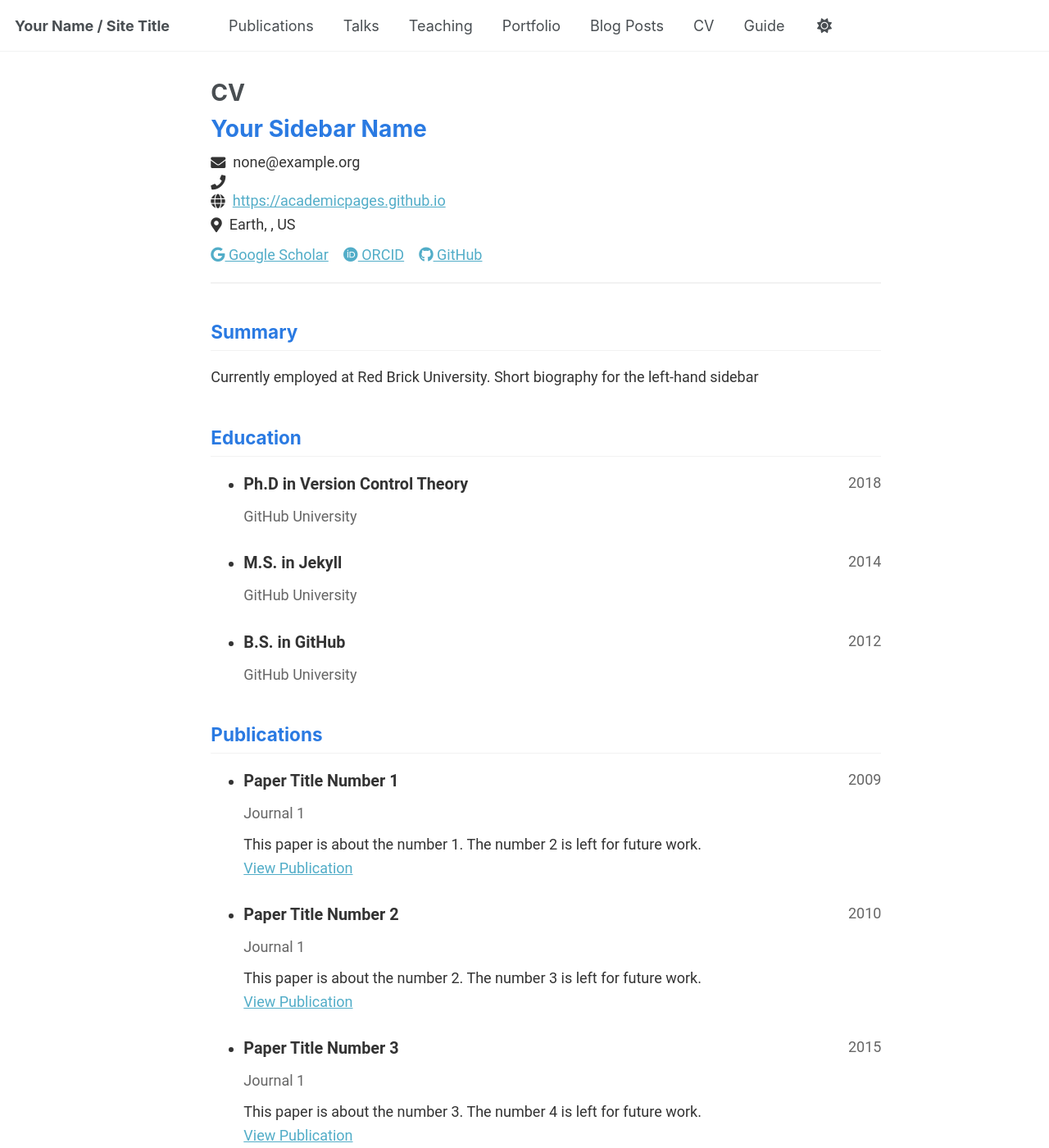
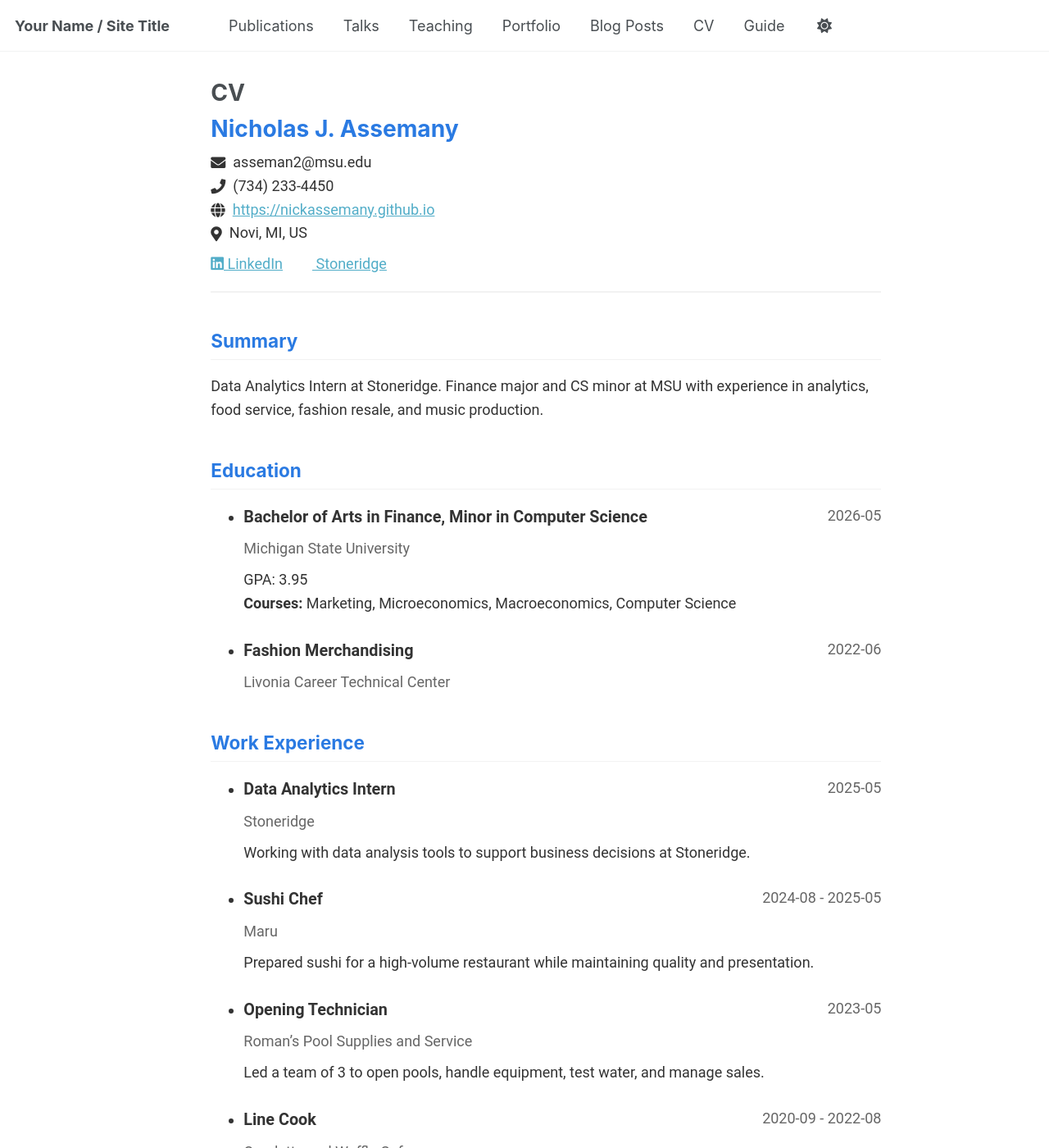
Before and after one commit to nickassemany/nickassemany.github.io, a Jekyll site: the page built from _pages/cv-json.md, in a window 1280 px wide and 1400 px high. Shown: the whole window at 82% size. Built offline with Jekyll 4.4.1, drawn with Linux system fonts in a browser that asks for light colours; some of the changed text lies outside the part shown.

Commit message:
Resume added

```diff
--- a/_data/cv.json
+++ b/_data/cv.json
@@ -1,152 +1,115 @@
 {
   "basics": {
-    "name": "Your Sidebar Name",
-    "email": "none@example.org",
-    "phone": "",
-    "website": "https://academicpages.github.io",
-    "summary": "Currently employed at Red Brick University. Short biography for the left-hand sidebar",
+    "name": "Nicholas J. Assemany",
+    "email": "asseman2@msu.edu",
+    "phone": "(734) 233-4450",
+    "website": "https://nickassemany.github.io",
+    "summary": "Data Analytics Intern at Stoneridge. Finance major and CS minor at MSU with experience in analytics, food service, fashion resale, and music production.",
     "location": {
-      "address": "",
-      "postalCode": "",
-      "city": "Earth",
+      "city": "Novi",
       "countryCode": "US",
-      "region": ""
+      "region": "MI"
     },
     "profiles": [
       {
-        "network": "Google Scholar",
-        "username": "",
-        "url": "https://scholar.google.com/citations?user=PS_CX0AAAAAJ"
+        "network": "LinkedIn",
+        "url": "https://www.linkedin.com/in/nicholas-assemany"
       },
       {
-        "network": "ORCID",
-        "username": "",
-        "url": "http://orcid.org/yourorcidurl"
+        "university": "MSU",
+        "url": "https://msu.edu"
       },
       {
-        "network": "GitHub",
+        "network": "Stoneridge",
         "username": "academicpages",
-        "url": "https://github.com/academicpages"
+        "url": "https://www.stoneridge.com/"
       }
     ]
   },
-  "work": [],
+  "work": [
+    {
+      "position": "Data Analytics Intern",
+      "company": "Stoneridge",
+      "location": "Novi, MI",
+      "startDate": "2025-05",
+      "summary": "Working with data analysis tools to support business decisions at Stoneridge."
+    },
+    {
+      "position": "Sushi Chef",
+      "company": "Maru",
+      "location": "Lansing, MI",
+      "startDate": "2024-08",
+      "endDate": "2025-05",
+      "summary": "Prepared sushi for a high-volume restaurant while maintaining quality and presentation."
+    },
+    {
+      "position": "Opening Technician",
+      "company": "Roman\u2019s Pool Supplies and Service",
+      "location": "Howell, MI",
+      "startDate": "2023-05",
+      "summary": "Led a team of 3 to open pools, handle equipment, test water, and manage sales."
+    },
+    {
+      "position": "Line Cook",
+      "company": "Omelette and Waffle Cafe",
+      "location": "Plymouth, MI",
+      "startDate": "2020-09",
+      "endDate": "2022-08",
+      "summary": "Prepared meals, maintained cleanliness, managed opening/closing responsibilities."
+    },
+    {
+      "position": "Clothing Reseller",
+      "company": "Self-Employed",
+      "location": "Northville, MI",
+      "startDate": "2019-12",
+      "endDate": "2022-08",
+      "summary": "Bought and sold fashion goods; maintained 5-star seller rating."
+    },
+    {
+      "position": "Music Producer",
+      "company": "Freelance",
+      "location": "Northville, MI",
+      "startDate": "2018-05",
+      "endDate": "2021-01",
+      "summary": "Produced hip-hop and RNB beats; collaborated with artists and producers."
+    }
+  ],
   "education": [
     {
-      "institution": "GitHub University",
-      "area": "Ph.D in Version Control Theory",
-      "studyType": "",
-      "startDate": "",
-      "endDate": "2018",
-      "gpa": null,
-      "courses": []
+      "institution": "Michigan State University",
+      "area": "Bachelor of Arts in Finance, Minor in Computer Science",
+      "location": "East Lansing, MI",
+      "startDate": "2022-08",
+      "endDate": "2026-05",
+      "gpa": "3.95",
+      "courses": [
+        "Marketing",
+        "Microeconomics",
+        "Macroeconomics",
+        "Computer Science"
+      ]
     },
     {
-      "institution": "GitHub University",
-      "area": "M.S. in Jekyll",
-      "studyType": "",
-      "startDate": "",
-      "endDate": "2014",
-      "gpa": null,
-      "courses": []
-    },
-    {
-      "institution": "GitHub University",
-      "area": "B.S. in GitHub",
-      "studyType": "",
-      "startDate": "",
-      "endDate": "2012",
-      "gpa": null,
-      "courses": []
+      "institution": "Livonia Career Technical Center",
+      "area": "Fashion Merchandising",
+      "location": "Livonia, MI",
+      "startDate": "2021-09",
+      "endDate": "2022-06",
+      "summary": "Learned about fashion history, design, merchandising, and hosted a fashion show."
     }
   ],
-  "skills": [],
-  "languages": [],
-  "interests": [],
-  "references": [],
-  "publications": [
-    {
-      "name": "Paper Title Number 1",
-      "publisher": "Journal 1",
-      "releaseDate": "2009-10-01",
-      "website": "http://academicpages.github.io/files/paper1.pdf",
-      "summary": "This paper is about the number 1. The number 2 is left for future work."
-    },
-    {
-      "name": "Paper Title Number 2",
-      "publisher": "Journal 1",
-      "releaseDate": "2010-10-01",
-      "website": "http://academicpages.github.io/files/paper2.pdf",
-      "summary": "This paper is about the number 2. The number 3 is left for future work."
-    },
-    {
-      "name": "Paper Title Number 3",
-      "publisher": "Journal 1",
-      "releaseDate": "2015-10-01",
-      "website": "http://academicpages.github.io/files/paper3.pdf",
-      "summary": "This paper is about the number 3. The number 4 is left for future work."
-    },
-    {
-      "name": "Paper Title Number 4",
-      "publisher": "GitHub Journal of Bugs",
-      "releaseDate": "2024-02-17",
-      "website": "http://academicpages.github.io/files/paper3.pdf",
-      "summary": "This paper is about fixing template issue #693."
-    }
+  "skills": [
+    "Python",
+    "Excel",
+    "Word",
+    "PowerPoint",
+    "Intermediate Spanish"
   ],
-  "presentations": [
-    {
-      "name": "Talk 1 on Relevant Topic in Your Field",
-      "event": "UC San Francisco, Department of Testing",
-      "date": "2012-03-01",
-      "location": "San Francisco, CA, USA",
-      "description": ""
-    },
-    {
-      "name": "Tutorial 1 on Relevant Topic in Your Field",
-      "event": "UC-Berkeley Institute for Testing Science",
-      "date": "2013-03-01",
-      "location": "Berkeley, CA, USA",
-      "description": ""
-    },
-    {
-      "name": "Talk 2 on Relevant Topic in Your Field",
-      "event": "London School of Testing",
-      "date": "2014-02-01",
-      "location": "London, UK",
-      "description": ""
-    },
-    {
-      "name": "Conference Proceeding talk 3 on Relevant Topic in Your Field",
-      "event": "Testing Institute of America 2014 Annual Conference",
-      "date": "2014-03-01",
-      "location": "Los Angeles, CA, USA",
-      "description": ""
-    }
-  ],
-  "teaching": [
-    {
-      "course": "Teaching experience 1",
-      "institution": "University 1, Department",
-      "date": "2014-01-01",
-      "role": "Undergraduate course",
-      "description": ""
-    },
-    {
-      "course": "Teaching experience 2",
-      "institution": "University 1, Department",
-      "date": "2015-01-01",
-      "role": "Workshop",
-      "description": ""
-    }
-  ],
-  "portfolio": [
-    {
-      "name": "Portfolio item number 1",
-      "category": "portfolio",
-      "date": "",
-      "url": "",
-      "description": "Short description of portfolio item number 1<br/><img src='/images/500x300.png'>"
-    }
+  "interests": [
+    "Cooking",
+    "Travel",
+    "Computer Programming",
+    "Fashion"
   ]
+
 }
```
